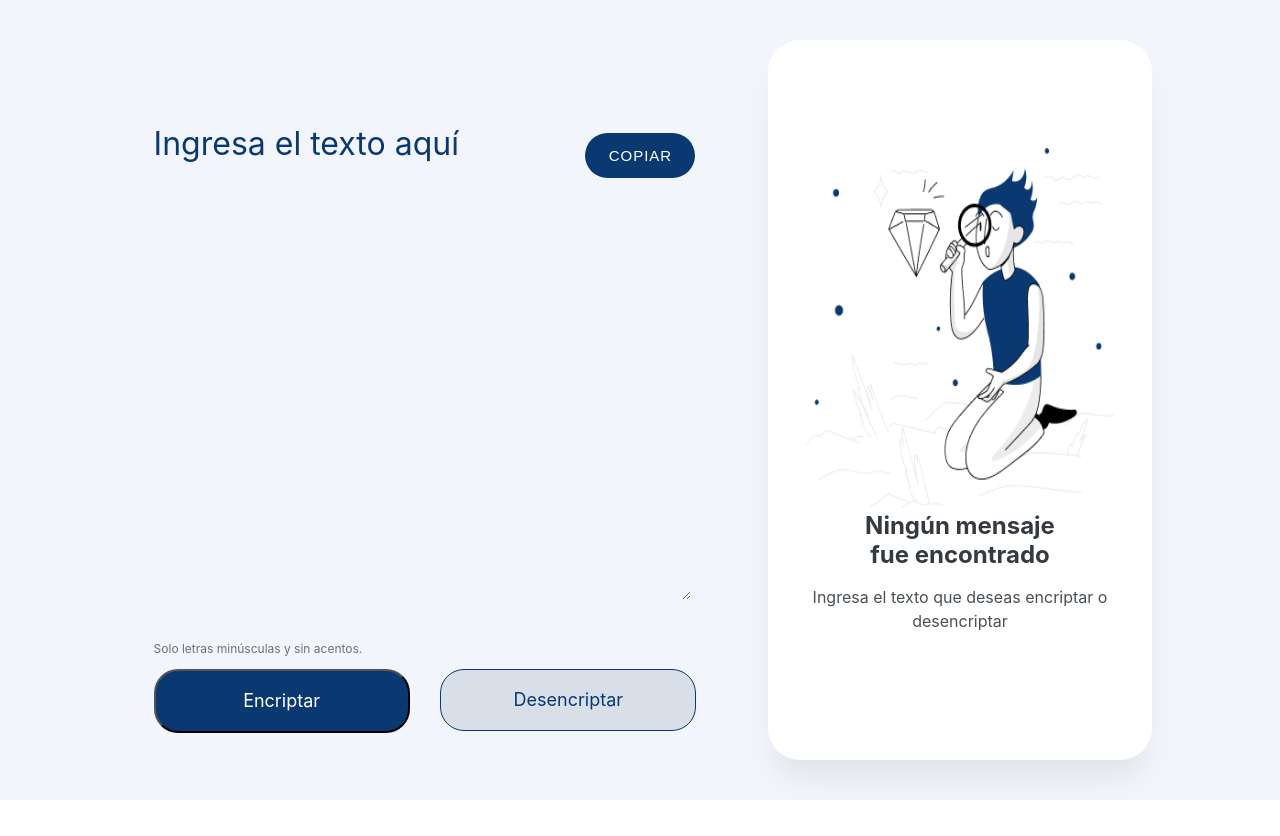
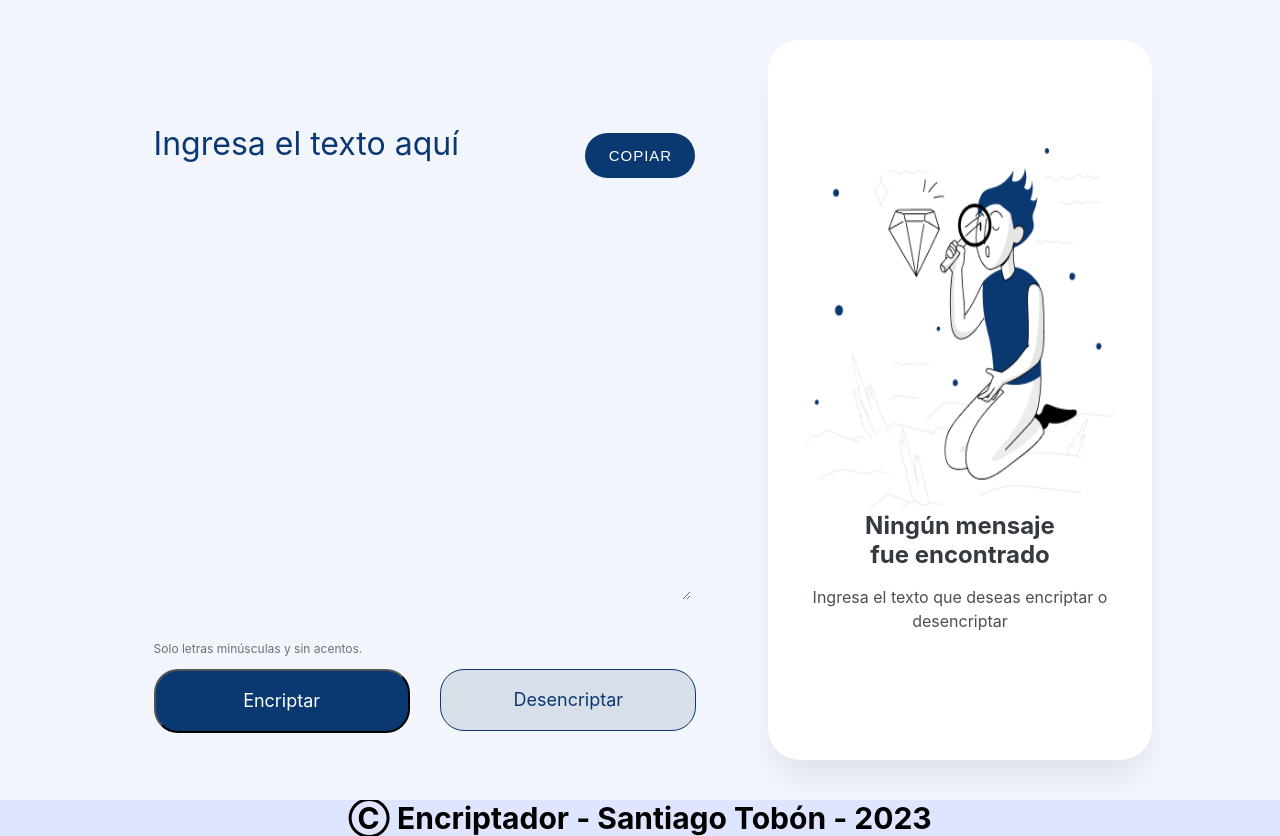
Before and after one commit to Santiago-Tobon/Encriptador, a plain HTML site: page index.html in a window 1280 px wide. Shown: the top 836 px of the page. Before the commit the page ends 800 px from the top, so only its background shows below. Drawn offline with nearby package versions, Linux system fonts and the light colour scheme.

Commit message:
Actualizacion con pie de pagina.

```diff
--- a/index.html
+++ b/index.html
@@ -33,5 +33,8 @@
     </div>
 </div>
 </body>
+<footer>
+    <p class="copyright">&#9400 Encriptador - Santiago Tobón - 2023</p>
+</footer>
 <script src="index.js"></script>
 </html>
--- a/style.css
+++ b/style.css
@@ -241,6 +241,16 @@
     top: 15%;
 }
 
+footer{
+    font-family: "inter";
+    font-style: normal;
+    font-weight: bold;
+    font-size: 30px;
+    text-align: center;
+    margin: auto;
+    background: #dfe5ff;
+}
+
 /*RESPONSIVE DESING*/
 
 @media (max-width: 57.5em) {
```
Also changed, not shown: 1 other file.
